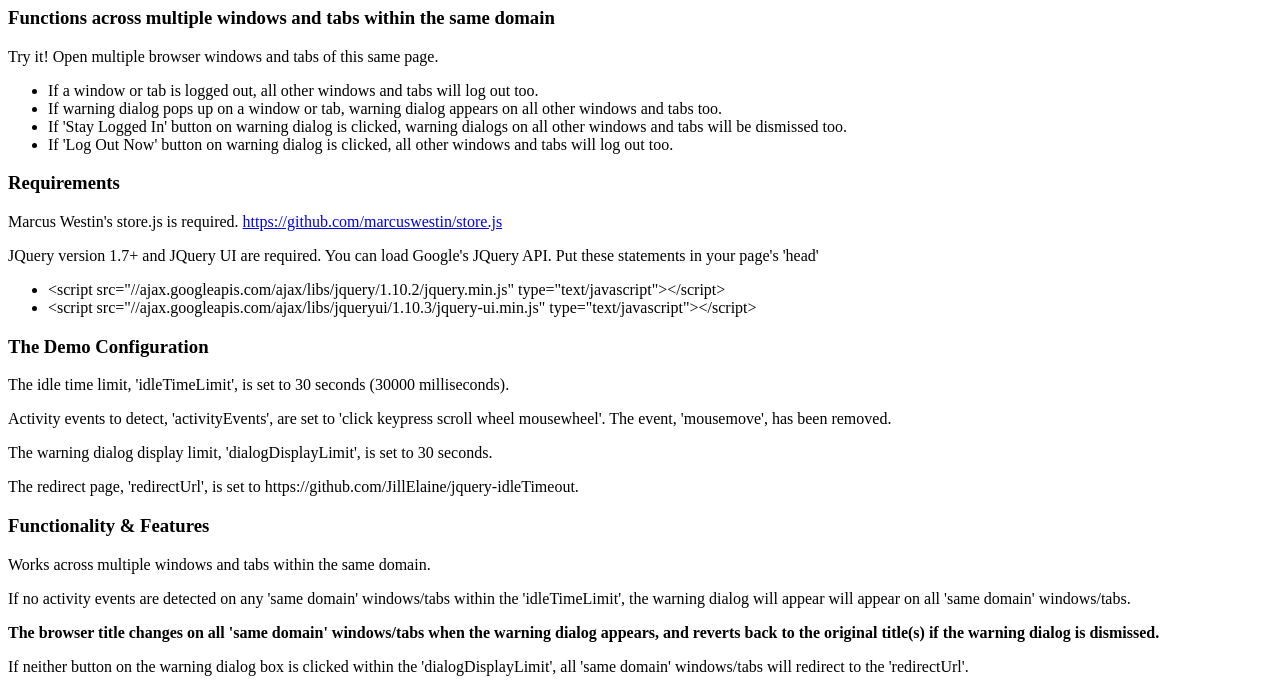
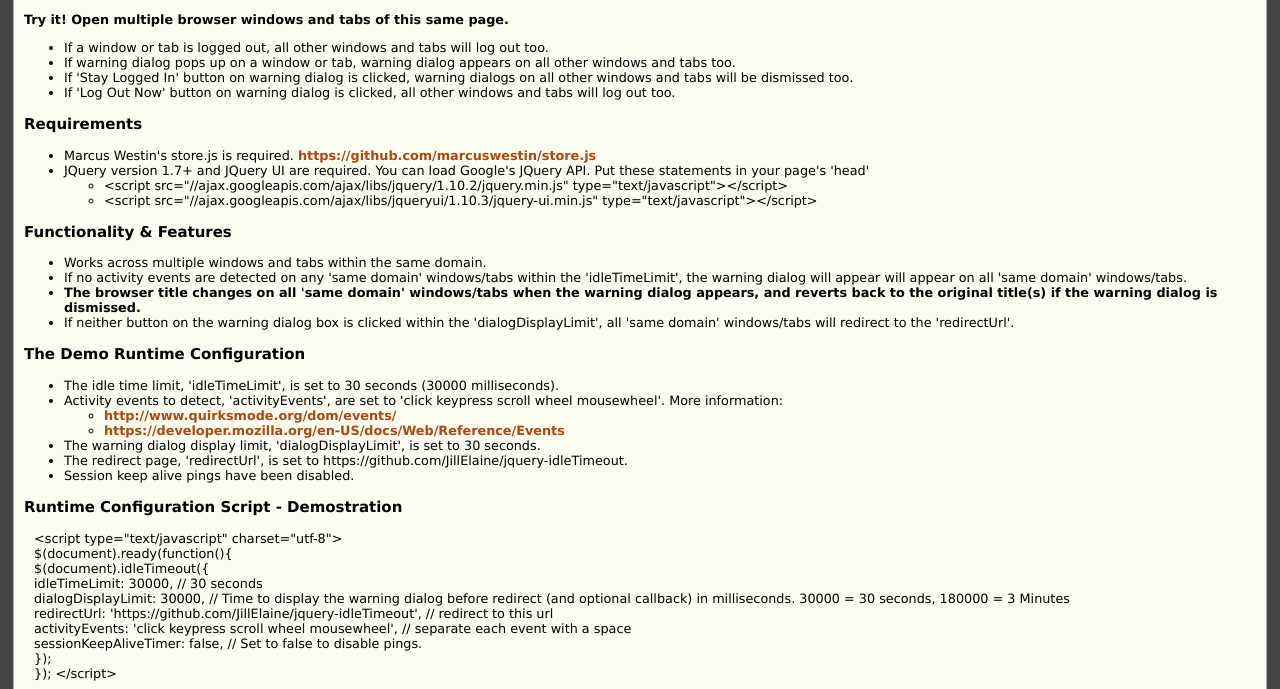
Before and after one commit to JillElaine/jillelaine.github.io, a plain HTML site: page index.html in a window 1280 px wide. Shown: the part 120-809 px from the top of the page. Drawn offline with nearby package versions, Linux system fonts and the light colour scheme; a script that the page names is missing.

Commit message:
Update index.html

```diff
--- a/index.html
+++ b/index.html
@@ -3,6 +3,57 @@
 	<head>
 		<meta http-equiv="Content-Type" content="text/html; charset=UTF-8" />
 		<title>JillElaine jquery-idleTimeout - Demo Page</title>
+
+		<style>
+		  a {
+        text-decoration: none;
+        font-weight:bold;
+      }
+      a:link {
+        color: #AB4A0E;
+      }
+      a:visited {
+        color: #9F3A03;
+      }
+      /* Note that the A:hover must be placed after the A:link and A:visited rules */
+      a:hover, a:active, a:focus {
+        color: #E1610C;
+      }
+      /* adds 'outgoing' image to right of non-site links - appended with JS in layout */
+      a.external {
+          background: url(/images/external.png) center right no-repeat;
+          padding-right: 13px;
+      }
+      body {
+        background-color: #444444;
+        /*margin: 5px;*/
+        padding: 0;
+      }
+
+      .main_banner {
+        background-color: #AB4A0E;
+        border: 1px solid #FFCC88;
+        color: #FFEEBB;
+        margin: 5px;
+      }
+      .main_content {
+          background-color: #FCFCF0;
+          border: 1px solid #AAAAAA;
+          color: #000000;
+          font-family: Verdana;
+          font-size: 0.8em;
+          margin: 5px;
+          padding: 10px;
+      }
+      .main_content h1 {
+          font-family: "Trebuchet MS",Helvetica,sans-serif;
+          font-size: 2.5em;
+          margin: 0;
+      }
+      .main_content p {
+        margin-left: 10px;
+      }
+		</style>
 
 		<link type="text/css" rel="stylesheet" href="http://jillelaine.github.io/jquery-ui-1.8.21.custom.css"  />
 		<script src="//ajax.googleapis.com/ajax/libs/jquery/1.10.2/jquery.min.js" type="text/javascript"></script>
@@ -14,43 +65,27 @@
 		<script type="text/javascript" charset="utf-8">
       $(document).ready(function(){
         $(document).idleTimeout({
-          //idleTimeLimit: 1200000,       // 'No activity' time limit in milliseconds. 1200000 = 20 Minutes
           idleTimeLimit: 30000,         // 30 seconds
-          dialogDisplayLimit: 30000,   // Time to display the warning dialog before redirect (and optional callback) in milliseconds. 180000 = 3 Minutes
+          dialogDisplayLimit: 30000,   // Time to display the warning dialog before redirect (and optional callback) in milliseconds
           redirectUrl: 'https://github.com/JillElaine/jquery-idleTimeout',       // redirect to this url
-
-          // optional custom callback to perform before redirect
-          customCallback: false,       // set to false for no customCallback
-          // customCallback:    function() {    // define optional custom js function
-              // perform custom action before logout
-          // },
-
-          // configure which activity events to detect
-          // http://www.quirksmode.org/dom/events/
-          // https://developer.mozilla.org/en-US/docs/Web/Reference/Events
-          activityEvents: 'click keypress scroll wheel mousewheel', // separate each event with a space - mousemove has been removed
-
-          //dialog box configuration
-          dialogTitle: 'Session Expiration Warning',
-          dialogText: 'Because you have been inactive, your session is about to expire.',
-
-          // server-side session keep-alive timer & url
-          //sessionKeepAliveTimer: 60000, // Ping the server at this interval in milliseconds. 60000 = 1 Minute
+          activityEvents: 'click keypress scroll wheel mousewheel', // separate each event with a space
           sessionKeepAliveTimer: false, // Set to false to disable pings.
-          sessionKeepAliveUrl: '/',  // url to ping
         });
       });
 		</script>
 
 	</head>
 	<body>
-	<h1>JillElaine jquery-idleTimeout Demo Page</h1>
+    <div>
+      <div class="main_banner">
+        JillElaine jquery-idleTimeout Demo Page
+      </div>
 
+      <div class="main_content">
         <h2>Code Page - <a href="https://github.com/JillElaine/jquery-idleTimeout">https://github.com/JillElaine/jquery-idleTimeout</a></h2>
 
         <h3>Functions across multiple windows and tabs within the same domain</h3>
-	  Try it! Open multiple browser windows and tabs of this same page.
-
+        <strong>Try it! Open multiple browser windows and tabs of this same page.</strong>
         <ul>
           <li>If a window or tab is logged out, all other windows and tabs will log out too.</li>
           <li>If warning dialog pops up on a window or tab, warning dialog appears on all other windows and tabs too.</li>
@@ -59,61 +94,53 @@
         </ul>
 
         <h3>Requirements</h3>
-    <p>Marcus Westin's store.js is required. <a href="https://github.com/marcuswestin/store.js">https://github.com/marcuswestin/store.js</a></p>
-    <p>JQuery version 1.7+ and JQuery UI are required. You can load Google's JQuery API. Put these statements in your page's 'head'</p>
+        <ul>
+          <li>Marcus Westin's store.js is required. <a href="https://github.com/marcuswestin/store.js">https://github.com/marcuswestin/store.js</a></li>
+          <li>JQuery version 1.7+ and JQuery UI are required. You can load Google's JQuery API. Put these statements in your page's 'head'</li>
             <ul>
               <li>&lt;script src="//ajax.googleapis.com/ajax/libs/jquery/1.10.2/jquery.min.js" type="text/javascript"&gt;&lt;/script&gt;</li>
               <li>&lt;script src="//ajax.googleapis.com/ajax/libs/jqueryui/1.10.3/jquery-ui.min.js" type="text/javascript"&gt;&lt;/script&gt;</li>
             </ul>
-
-	  <h3>The Demo Configuration</h3>
-		<p>The idle time limit, 'idleTimeLimit', is set to 30 seconds (30000 milliseconds).</p>
-	  <p>Activity events to detect, 'activityEvents', are set to 'click keypress scroll wheel mousewheel'. The event, 'mousemove', has been removed.</p>
-	  <p>The warning dialog display limit, 'dialogDisplayLimit', is set to 30 seconds.</p>
-	  <p>The redirect page, 'redirectUrl', is set to https://github.com/JillElaine/jquery-idleTimeout.</p>
+        </ul>
 
         <h3>Functionality & Features</h3>
-	  <p>Works across multiple windows and tabs within the same domain.</p>
-	  <p>If no activity events are detected on any 'same domain' windows/tabs within the 'idleTimeLimit', the warning dialog will appear will appear on all 'same domain' windows/tabs.</p>
-	  <p><strong>The browser title changes on all 'same domain' windows/tabs when the warning dialog appears, and reverts back to the original title(s) if the warning dialog is dismissed.</strong></p>
-	  <p>If neither button on the warning dialog box is clicked within the 'dialogDisplayLimit', all 'same domain' windows/tabs will redirect to the 'redirectUrl'.</p>
+        <ul>
+          <li>Works across multiple windows and tabs within the same domain.</li>
+          <li>If no activity events are detected on any 'same domain' windows/tabs within the 'idleTimeLimit', the warning dialog will appear will appear on all 'same domain' windows/tabs.</li>
+          <li><strong>The browser title changes on all 'same domain' windows/tabs when the warning dialog appears, and reverts back to the original title(s) if the warning dialog is dismissed.</strong></li>
+          <li>If neither button on the warning dialog box is clicked within the 'dialogDisplayLimit', all 'same domain' windows/tabs will redirect to the 'redirectUrl'.</li>
+        </ul>
 
-	  <p></p>
+        <h3>The Demo Runtime Configuration</h3>
+        <ul>
+          <li>The idle time limit, 'idleTimeLimit', is set to 30 seconds (30000 milliseconds).</li>
+          <li>Activity events to detect, 'activityEvents', are set to 'click keypress scroll wheel mousewheel'. More information:</li>
+            <ul>
+              <li><a href="http://www.quirksmode.org/dom/events/">http://www.quirksmode.org/dom/events/</a></li>
+              <li><a href="https://developer.mozilla.org/en-US/docs/Web/Reference/Events">https://developer.mozilla.org/en-US/docs/Web/Reference/Events</a></li>
+            </ul>
+          <li>The warning dialog display limit, 'dialogDisplayLimit', is set to 30 seconds.</li>
+          <li>The redirect page, 'redirectUrl', is set to https://github.com/JillElaine/jquery-idleTimeout.</li>
+          <li>Session keep alive pings have been disabled.</li>
+        </ul>
+
+        <h3>Runtime Configuration Script - Demostration</h3>
 
         <p>
           &lt;script type="text/javascript" charset="utf-8"&gt;
-      $(document).ready(function(){
-        $(document).idleTimeout({
-          //idleTimeLimit: 1200000,       // 'No activity' time limit in milliseconds. 1200000 = 20 Minutes
-          idleTimeLimit: 30000,         // 30 seconds
-          dialogDisplayLimit: 30000,   // Time to display the warning dialog before redirect (and optional callback) in milliseconds. 30000 = 30 seconds, 180000 = 3 Minutes
-          redirectUrl: 'https://github.com/JillElaine/jquery-idleTimeout',       // redirect to this url
-
-          // optional custom callback to perform before redirect
-          customCallback: false,       // set to false for no customCallback
-          // customCallback:    function() {    // define optional custom js function
-              // perform custom action before logout
-          // },
-
-          // configure which activity events to detect
-          // http://www.quirksmode.org/dom/events/
-          // https://developer.mozilla.org/en-US/docs/Web/Reference/Events
-          activityEvents: 'click keypress scroll wheel mousewheel', // separate each event with a space - mousemove has been removed for the demonstration
-
-          //dialog box configuration
-          dialogTitle: 'Session Expiration Warning',
-          dialogText: 'Because you have been inactive, your session is about to expire.',
-
-          // server-side session keep-alive timer & url
-          //sessionKeepAliveTimer: 60000, // Ping the server at this interval in milliseconds. 60000 = 1 Minute
-          sessionKeepAliveTimer: false, // Set to false to disable pings.
-          sessionKeepAliveUrl: '/',  // url to ping
-        });
-      });
+          <br />$(document).ready(function(){
+            <br />$(document).idleTimeout({
+              <br />idleTimeLimit: 30000,         // 30 seconds
+              <br />dialogDisplayLimit: 30000,   // Time to display the warning dialog before redirect (and optional callback) in milliseconds. 30000 = 30 seconds, 180000 = 3 Minutes
+              <br />redirectUrl: 'https://github.com/JillElaine/jquery-idleTimeout',       // redirect to this url
+              <br />activityEvents: 'click keypress scroll wheel mousewheel', // separate each event with a space
+              <br />sessionKeepAliveTimer: false, // Set to false to disable pings.
+            <br />});
+          <br />});
         &lt;/script&gt;
        </p>
 
-
-
+      </div>
+    </div>
 	</body>
 </html>
```
Lines whose indentation alone changed are shown as unchanged.
